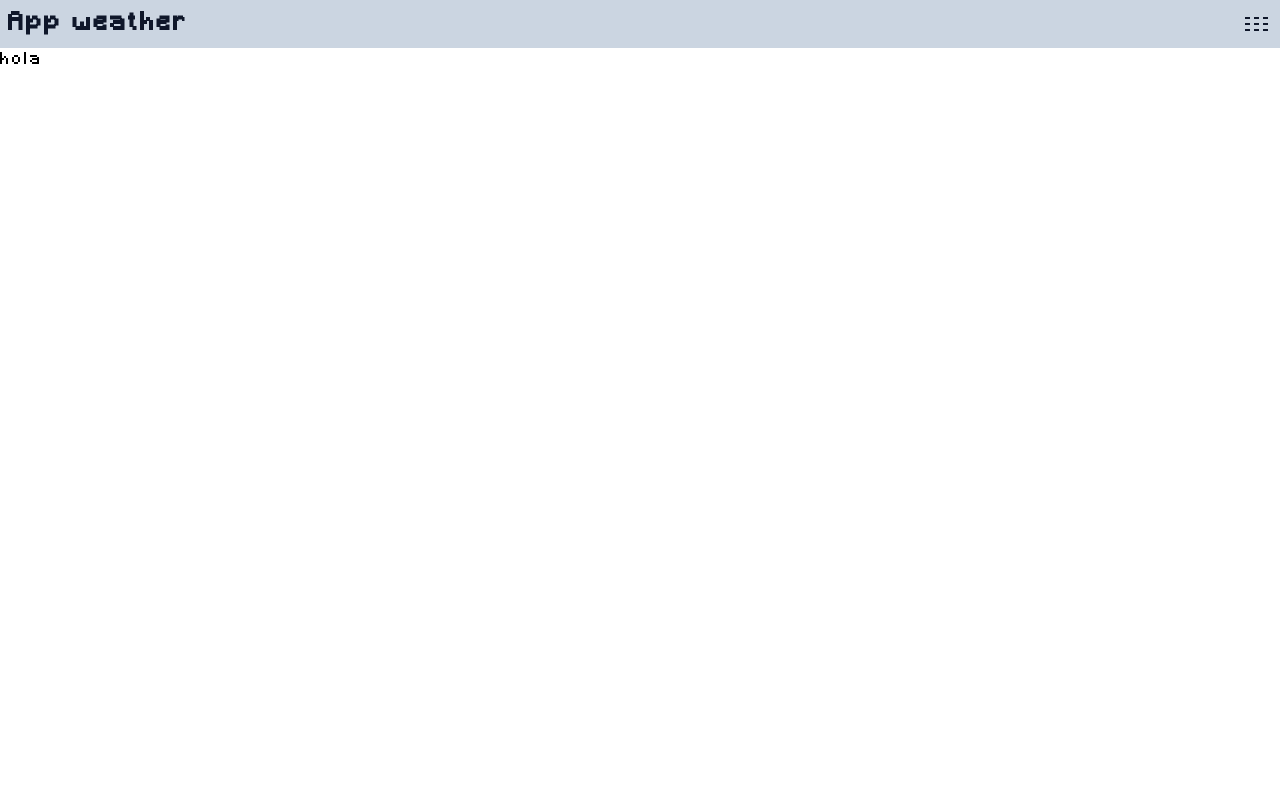
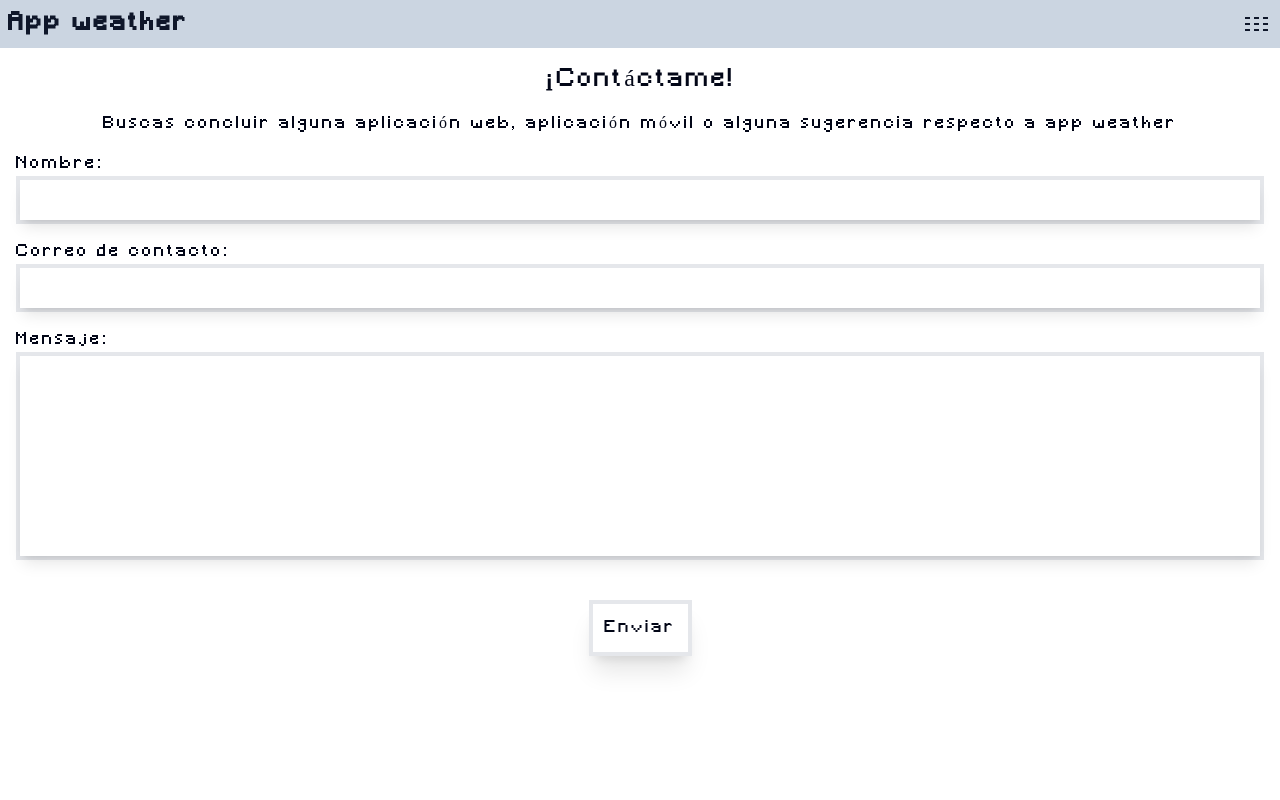
Before and after one commit to santi-cortes/app-weather, a Next.js app: page /Contact in a window 1280 px wide. Shown: the top 800 px of the page. Built offline with nearby package versions, Linux system fonts and the light colour scheme.

Commit message:
form ffrom page contact

```diff
--- a/components/Footer.js
+++ b/components/Footer.js
@@ -1,8 +1,10 @@
 import React from 'react';
 
-const Footer = () => {
+const Footer = ({ height }) => {
 	return (
-		<div className="h-[220px] bg-slate-200 text-slate-900 dark:text-white dark:bg-slate-900 flex flex-col p-5 gap-5">
+		<div
+			className={`h-[${height}px] bg-slate-200 text-slate-900 dark:text-white dark:bg-slate-900 flex flex-col p-5 gap-5`}
+		>
 			<h1 className="text-center">Contacto:</h1>
 			<div className="text-center flex gap-2 justify-around items-center">
 				<a
--- a/components/OtherWheathers.js
+++ b/components/OtherWheathers.js
@@ -21,7 +21,9 @@ const OtherWheathers = () => {
 					<h1>30%</h1>
 				</div>
 			</div>
-			<button>Más</button>
+			<button className="border-4 p-1 shadow-xl hover:border-slate-300 transition-border duration-300f">
+				Más
+			</button>
 		</div>
 	);
 };
--- a/components/SecondMainCard.js
+++ b/components/SecondMainCard.js
@@ -5,7 +5,7 @@ const SecondMainCard = ({ activateFlip, setActivateFlip }) => {
 		setActivateFlip(!activateFlip);
 	};
 	return (
-		<div className="absolute shadow-md top-0 h-[380px] bg-white text-slate-950 dark:text-white dark:bg-slate-950 w-full border-4 flex flex-col justify-end gap-3 p-3 z-0 flip-card-back">
+		<div className="absolute shadow-md top-0 h-[380px] bg-white text-slate-950 dark:text-white dark:bg-slate-950 w-full border-4 flex flex-col gap-3 p-3 z-0 flip-card-back">
 			<div className="text-slate-950 dark:text-white text-center">
 				Más sobre china:
 			</div>
--- a/components/SideMenu.js
+++ b/components/SideMenu.js
@@ -3,8 +3,8 @@ import Link from 'next/link';
 import React, { useContext, useState } from 'react';
 
 const SideMenu = () => {
-	const { sideBar, setSideBar, setTheme, theme } = useContext(AppContext);
-	const [isChecked, setIsChecked] = useState(false);
+	const { sideBar, setSideBar, setTheme, theme, isChecked, setIsChecked } =
+		useContext(AppContext);
 
 	const openSideBar = () => {
 		setSideBar(false);
--- a/pages/Contact.js
+++ b/pages/Contact.js
@@ -4,7 +4,49 @@ import React from 'react';
 const Contact = () => {
 	return (
 		<>
-			<div className="h-screen">hola</div>
+			<div className="h-screen w-screen overflow-y-scroll bg-white text-slate-950 dark:text-white dark:bg-slate-950">
+				<section className="flex flex-col gap-4 m-4">
+					<h1 className="text-2xl text-center">¡Contáctame!</h1>
+					<p className="text-center">
+						Buscas concluir alguna aplicación web, aplicación móvil o alguna
+						sugerencia respecto a app weather
+					</p>
+				</section>
+				<section className="m-4 flex flex-col gap-4">
+					<div className="flex flex-col">
+						<h1>Nombre:</h1>
+						<div className="border-4">
+							<input
+								type="text"
+								className="bg-transparent border-4 shadow-lg text-slate-950 dark:text-white border-none w-full text-2xl p-1"
+							/>
+						</div>
+					</div>
+					<div className="flex flex-col">
+						<h1>Correo de contacto:</h1>
+						<div className="border-4">
+							<input
+								type="text"
+								className="bg-transparent border-4 shadow-lg text-slate-950 dark:text-white border-none w-full text-2xl p-1"
+							/>
+						</div>
+					</div>
+					<div className="flex flex-col">
+						<h1>Mensaje:</h1>
+						<div className="border-4 w-full h-[208px] relative">
+							<textarea
+								type="text"
+								className="input-lg bg-transparent h-[200px] border-4 shadow-lg text-slate-950 dark:text-white border-none w-full text-2xl"
+							/>
+						</div>
+					</div>
+					<div className="flex justify-center m-6">
+						<button className="border-4 p-3 shadow-xl hover:border-slate-300 transition-border duration-300">
+							Enviar
+						</button>
+					</div>
+				</section>
+			</div>
 			<Footer />
 		</>
 	);
--- a/pages/Doc.js
+++ b/pages/Doc.js
@@ -4,14 +4,14 @@ import React, { useEffect } from 'react';
 const Doc = () => {
 	return (
 		<>
-			<div className="h-screen overflow-auto bg-white dark:bg-slate-950 dark:text-white text-slate-950 flex flex-col gap-2">
-				<div className="m-4 flex flex-col gap-4">
+			<div className="h-screen w-screen overflow-y-scroll bg-white dark:bg-slate-950 dark:text-white text-slate-950 flex flex-col gap-2">
+				<header className="m-4 flex flex-col gap-4">
 					<h1 className="text-center">HOLA, BIENVENIDO A LA DOCUMENTACION!</h1>
 					<p>
 						Aquí encontrarás información de la api que se uso para desarrollar
 						esta aplicación
 					</p>
-				</div>
+				</header>
 				<nav className="m-4 p-10 border-4">
 					<ul className="flex flex-col gap-2">
 						<li className="hover:underline cursor-pointer">Inicio</li>
@@ -53,7 +53,7 @@ const Doc = () => {
 				<section className="m-4 flex flex-col gap-4">
 					<h1 className="text-2xl">Sugerencias</h1>
 				</section>
-				<Footer />
+				<Footer height={'280px'} />
 			</div>
 		</>
 	);
--- a/pages/index.js
+++ b/pages/index.js
@@ -63,7 +63,7 @@ export default function Home() {
 					<OtherWheathers />
 					<OtherWheathers />
 					<OtherWheathers />
-					<Footer />
+					<Footer height={'230'} />
 				</section>
 
 				<Modal />
--- a/styles/globals.css
+++ b/styles/globals.css
@@ -14,6 +14,18 @@ body {
 
 li {
 	list-style-type: disc;
+}
+
+textarea {
+	border: none;
+	outline: none;
+	resize: none;
+	padding: 5px;
+}
+
+.input-lg::placeholder {
+	position: absolute;
+	top: 10px;
 }
 
 .switch {
@@ -54,9 +66,11 @@ input:checked + .switch:active::before {
 }
 
 button:active {
-	transition: text;
-	transition-duration: 300ms;
+	transition: all;
+	transition-duration: 150ms;
 	color: rgba(37, 99, 235) !important;
+	margin-top: 6px;
+	box-shadow: none;
 }
 
 .moon {
```
